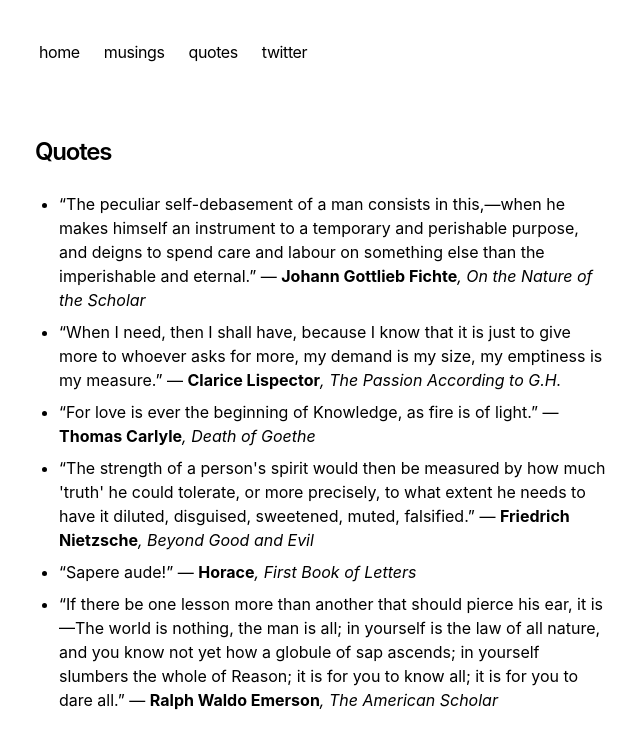
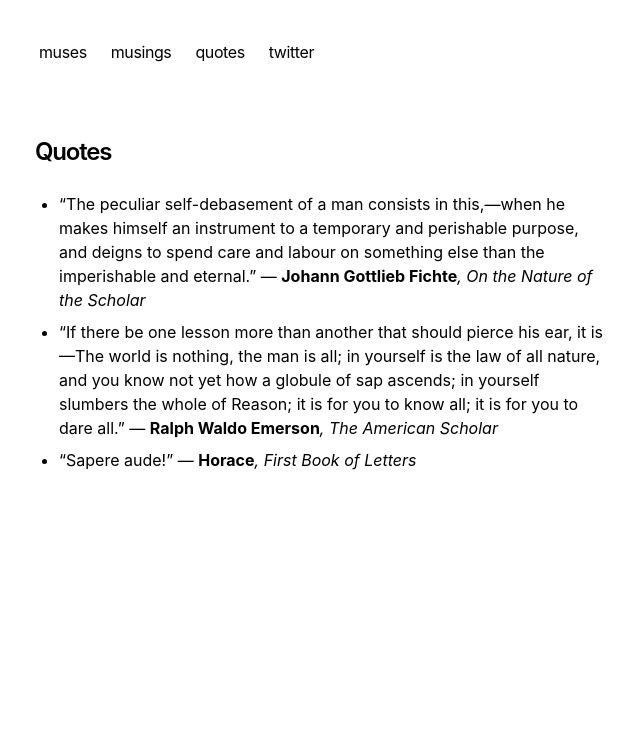
Before and after one commit to Rabrg/personal-website, a Next.js app: page /quotes in a window 1280 px wide. Shown: the top 748 px of the page, without its empty margins (317-957 px from the left). Built offline with nearby package versions, Linux system fonts and the light colour scheme.

Commit message:
nav; quotes

```diff
--- a/app/components/nav.tsx
+++ b/app/components/nav.tsx
@@ -2,7 +2,7 @@
 
 const navItems = {
     '/': {
-        name: 'home',
+        name: 'muses',
     },
     '/blog': {
         name: 'musings',
--- a/app/page.tsx
+++ b/app/page.tsx
@@ -99,6 +99,8 @@
 
         {recentBooks.length > 0 && (
           <>
+            {/* <p className="mb-4">Below are examples from my personal training dataset, aggregated from my Goodreads, Letterboxd, and Last.fm accounts.</p> */}
+
             <h3 className="mt-8 mb-4 text-xl font-semibold tracking-tighter">
               Recently Read Books
             </h3>
@@ -173,13 +175,13 @@
           </>
         )}
 
-        <h2 className="mt-12 mb-8 text-2xl font-semibold tracking-tighter">
+        {/* <h2 className="mt-12 mb-8 text-2xl font-semibold tracking-tighter">
           Musings
         </h2>
 
         <div className="my-8">
           <BlogPosts/>
-        </div>
+        </div> */}
 
         <SpeedInsights/>
         <Analytics/>
--- a/app/quotes/page.tsx
+++ b/app/quotes/page.tsx
@@ -16,29 +16,14 @@
       work: 'On the Nature of the Scholar'
     },
     {
-        text: "When I need, then I shall have, because I know that it is just to give more to whoever asks for more, my demand is my size, my emptiness is my measure.",
-        author: 'Clarice Lispector',
-        work: 'The Passion According to G.H.'
-    },
-    {
-        text: "For love is ever the beginning of Knowledge, as fire is of light.",
-        author: 'Thomas Carlyle',
-        work: 'Death of Goethe'
-    },
-    {
-      text: "The strength of a person's spirit would then be measured by how much 'truth' he could tolerate, or more precisely, to what extent he needs to have it diluted, disguised, sweetened, muted, falsified.",
-      author: 'Friedrich Nietzsche',
-      work: 'Beyond Good and Evil'
+        text: "If there be one lesson more than another that should pierce his ear, it is—The world is nothing, the man is all; in yourself is the law of all nature, and you know not yet how a globule of sap ascends; in yourself slumbers the whole of Reason; it is for you to know all; it is for you to dare all.",
+        author: 'Ralph Waldo Emerson',
+        work: 'The American Scholar'
     },
     {
         text: "Sapere aude!",
         author: 'Horace',
         work: 'First Book of Letters'
-    },
-    {
-        text: "If there be one lesson more than another that should pierce his ear, it is—The world is nothing, the man is all; in yourself is the law of all nature, and you know not yet how a globule of sap ascends; in yourself slumbers the whole of Reason; it is for you to know all; it is for you to dare all.",
-        author: 'Ralph Waldo Emerson',
-        work: 'The American Scholar'
     },
   ]
 
```
